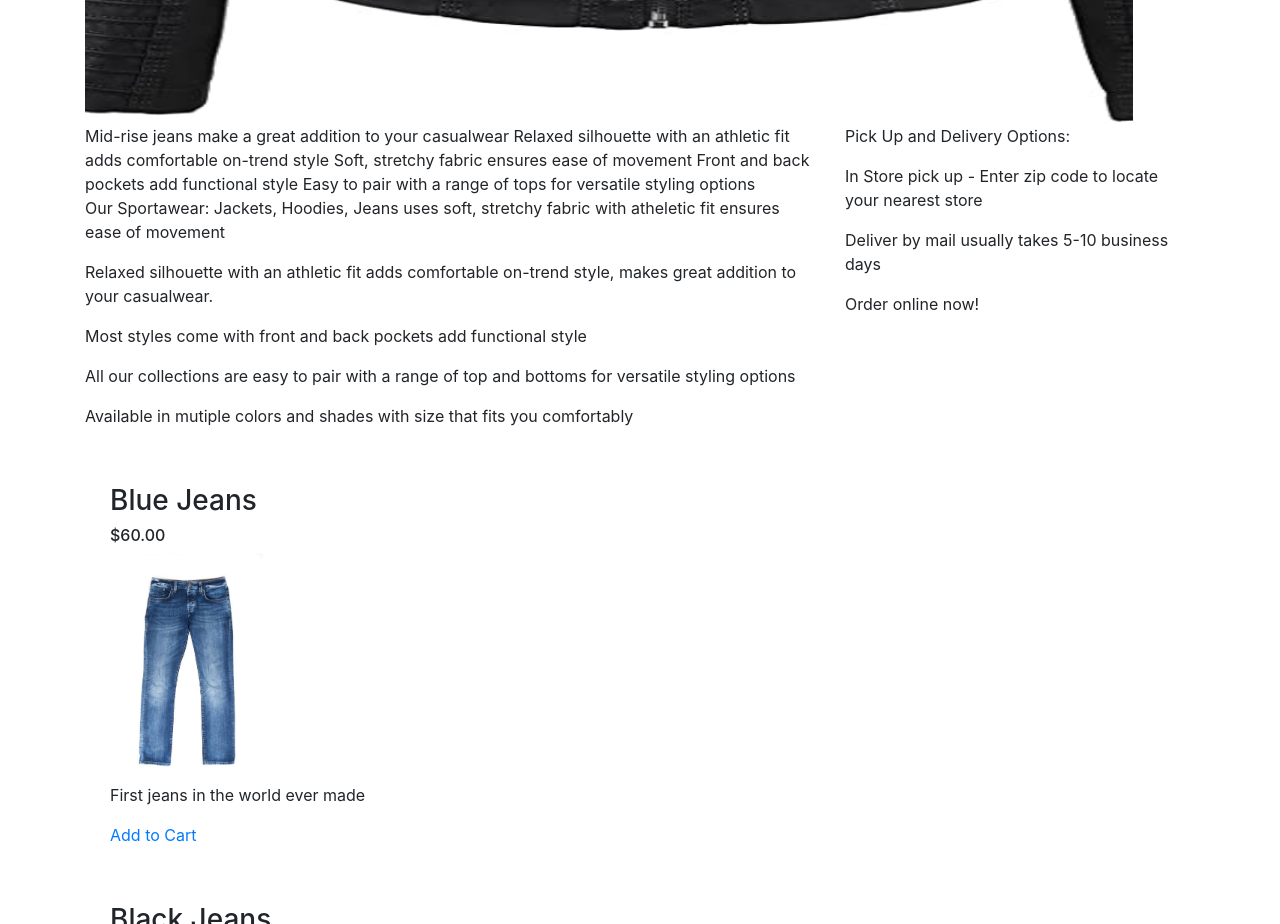
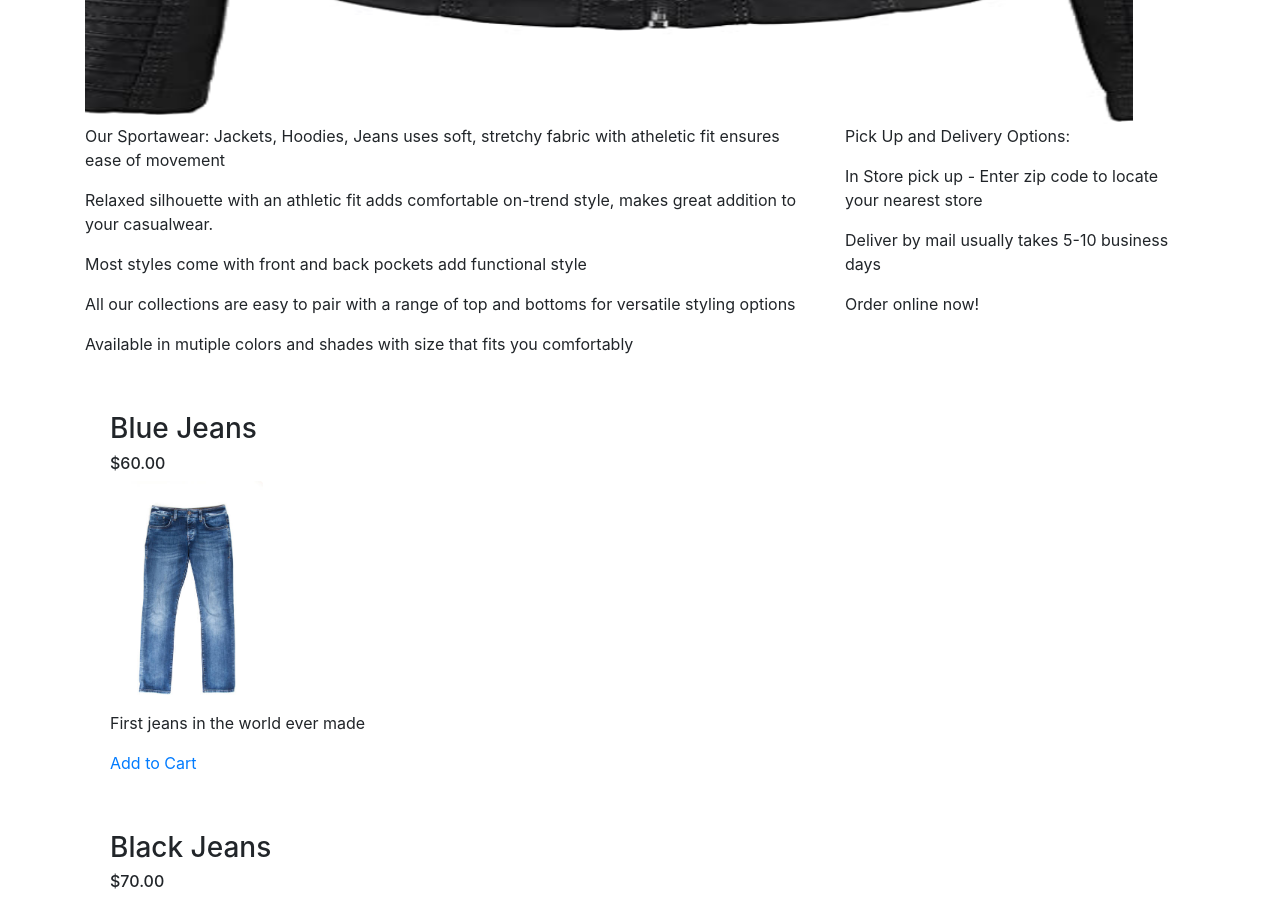
Before and after one commit to nobrien1996/group3musketeers, a website: page src/index_072724.html in a window 1280 px wide. Shown: the part 940-1864 px from the top of the page. Drawn offline with nearby package versions, Linux system fonts and the light colour scheme; files that its build step writes are made by us from their sources.

```diff
--- a/src/index_072724.html
+++ b/src/index_072724.html
@@ -54,12 +54,6 @@
             </div>
             <div class="row">
                 <div class="col-md-8">
-                    Mid-rise jeans make a great addition to your casualwear
-Relaxed silhouette with an athletic fit adds comfortable on-trend style
-Soft, stretchy fabric ensures ease of movement
-Front and back pockets add functional style
-Easy to pair with a range of tops for versatile styling options
-
                     <p>Our Sportawear: Jackets, Hoodies, Jeans uses soft, stretchy fabric with atheletic fit ensures ease of movement</p>
                     <p>Relaxed silhouette with an athletic fit adds comfortable on-trend style, makes great addition to your casualwear.</p>
                     <p>Most styles come with front and back pockets add functional style</p>
```
